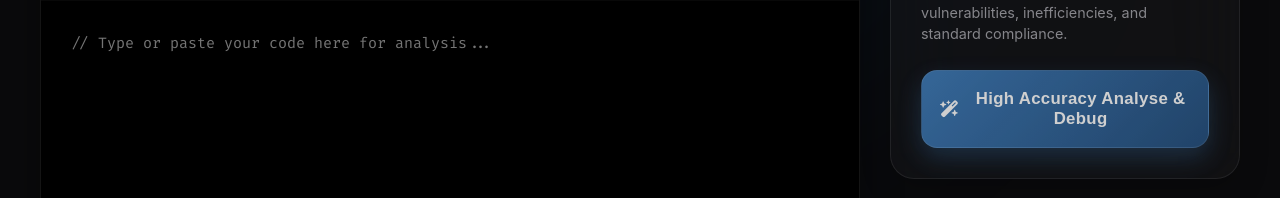
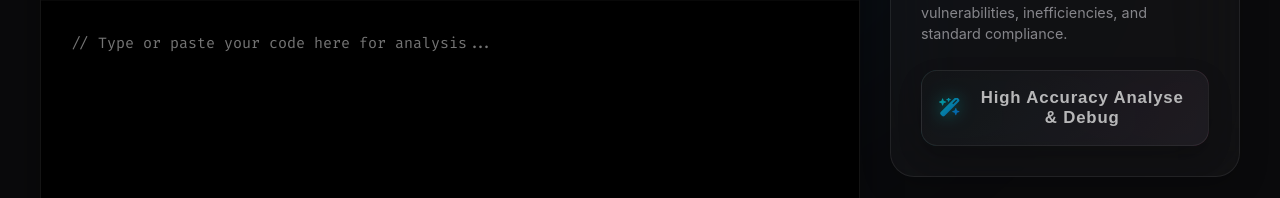
Before and after one commit to SihanUdayaratna03/DebugMind-AI, a React (Create React App) app in the folder debugmind/: page / in a window 1280 px wide. Both pictures are taken after a click on the button "Launch Workspace". Shown: the part 232-430 px from the top of the page. Built offline with nearby package versions, Linux system fonts and the light colour scheme; no server answers.

Commit message:
add animated glow border and shimmer hover overay

```diff
--- a/debugmind/src/App.css
+++ b/debugmind/src/App.css
@@ -967,6 +967,126 @@ body {
   animation: shimmer 1.5s infinite;
 }
 
+/* ==================================
+   Creative Analyze Button
+================================== */
+.btn-creative-analyze {
+  width: 100%;
+  padding: 18px;
+  color: #fff;
+  border: none;
+  border-radius: 16px;
+  font-size: 1.05rem;
+  font-weight: 700;
+  cursor: pointer;
+  display: flex;
+  align-items: center;
+  justify-content: center;
+  gap: 12px;
+  transition: all 0.4s cubic-bezier(0.16, 1, 0.3, 1);
+  position: relative;
+  overflow: hidden;
+  letter-spacing: 0.05em;
+  z-index: 1;
+  background: transparent;
+  box-shadow: 0 10px 25px rgba(0, 0, 0, 0.3);
+}
+
+.btn-creative-analyze::before {
+  content: '';
+  position: absolute;
+  top: 0; left: 0; right: 0; bottom: 0;
+  background: linear-gradient(135deg, rgba(20, 20, 22, 0.95), rgba(35, 35, 40, 0.95));
+  border-radius: 16px;
+  z-index: -1;
+  transition: all 0.4s ease;
+  border: 1px solid rgba(255,255,255,0.1);
+}
+
+.btn-creative-analyze::after {
+  content: '';
+  position: absolute;
+  top: -2px; left: -2px; right: -2px; bottom: -2px;
+  background: linear-gradient(90deg, #ff007f, #7928ca, #0070f3, #00dfd8, #ff007f);
+  background-size: 300%;
+  z-index: -2;
+  border-radius: 18px;
+  filter: blur(10px);
+  opacity: 0.4;
+  animation: creative-glow 8s linear infinite;
+  transition: opacity 0.4s ease, filter 0.4s ease;
+}
+
+@keyframes creative-glow {
+  0% { background-position: 0% 50%; }
+  100% { background-position: 300% 50%; }
+}
+
+.btn-creative-analyze:hover:not(:disabled) {
+  transform: translateY(-3px) scale(1.02);
+  color: #fff;
+  text-shadow: 0 0 10px rgba(255,255,255,0.5);
+}
+
+.btn-creative-analyze:hover:not(:disabled)::before {
+  background: linear-gradient(135deg, rgba(30, 30, 35, 0.95), rgba(45, 45, 50, 0.95));
+  border-color: rgba(255,255,255,0.2);
+}
+
+.btn-creative-analyze:hover:not(:disabled)::after {
+  opacity: 0.85;
+  filter: blur(14px);
+  animation: creative-glow 4s linear infinite;
+}
+
+.btn-creative-analyze:active:not(:disabled) {
+  transform: translateY(-1px) scale(0.98);
+}
+
+.btn-creative-analyze:disabled {
+  opacity: 0.7;
+  cursor: wait;
+}
+
+.btn-creative-analyze.loading::after {
+  opacity: 0.7;
+  animation: creative-glow 2s linear infinite;
+  filter: blur(8px);
+}
+
+.btn-creative-analyze .icon-magic {
+  font-size: 1.2rem;
+  background: linear-gradient(135deg, #00dfd8, #0070f3);
+  -webkit-background-clip: text;
+  -webkit-text-fill-color: transparent;
+  filter: drop-shadow(0 0 8px rgba(0, 223, 216, 0.6));
+  transition: all 0.4s cubic-bezier(0.175, 0.885, 0.32, 1.275);
+}
+
+.btn-creative-analyze:hover:not(:disabled) .icon-magic {
+  transform: rotate(15deg) scale(1.2);
+  filter: drop-shadow(0 0 12px rgba(0, 223, 216, 0.9));
+}
+
+.btn-creative-analyze .btn-text-glow {
+  position: relative;
+  z-index: 1;
+}
+
+.btn-creative-analyze .shimmer-overlay {
+  position: absolute;
+  top: 0; left: -150%; width: 50%; height: 100%;
+  background: linear-gradient(90deg, transparent, rgba(255,255,255,0.15), transparent);
+  transform: skewX(-20deg);
+  transition: 0.6s ease;
+  z-index: 0;
+}
+
+.btn-creative-analyze:hover:not(:disabled) .shimmer-overlay {
+  left: 150%;
+  transition: 0.8s ease;
+}
+
 .btn-secondary {
   width: 100%;
   padding: 16px;
--- a/debugmind/src/App.js
+++ b/debugmind/src/App.js
@@ -371,19 +371,20 @@ function App() {
                    <p className="card-desc">Run our advanced AI model to comprehensively profile your code for maximum accuracy in detecting vulnerabilities, inefficiencies, and standard compliance.</p>
 
                    <button
-                      className={`btn-primary ${loading ? "loading" : ""}`}
+                      className={`btn-creative-analyze ${loading ? "loading" : ""}`}
                       onClick={handleDebug}
                       disabled={loading || !code.trim()}
                    >
+                      <div className="shimmer-overlay"></div>
                       {loading ? (
                          <>
                             <div className="spinner-mini"></div>
-                            Analysing with High Accuracy...
+                            <span className="btn-text-glow">Analysing with High Accuracy...</span>
                          </>
                       ) : (
                          <>
-                            <i className="fa-solid fa-wand-magic-sparkles"></i>
-                            High Accuracy Analyse & Debug
+                            <i className="fa-solid fa-wand-magic-sparkles icon-magic"></i>
+                            <span className="btn-text-glow">High Accuracy Analyse & Debug</span>
                          </>
                       )}
                    </button>
```
